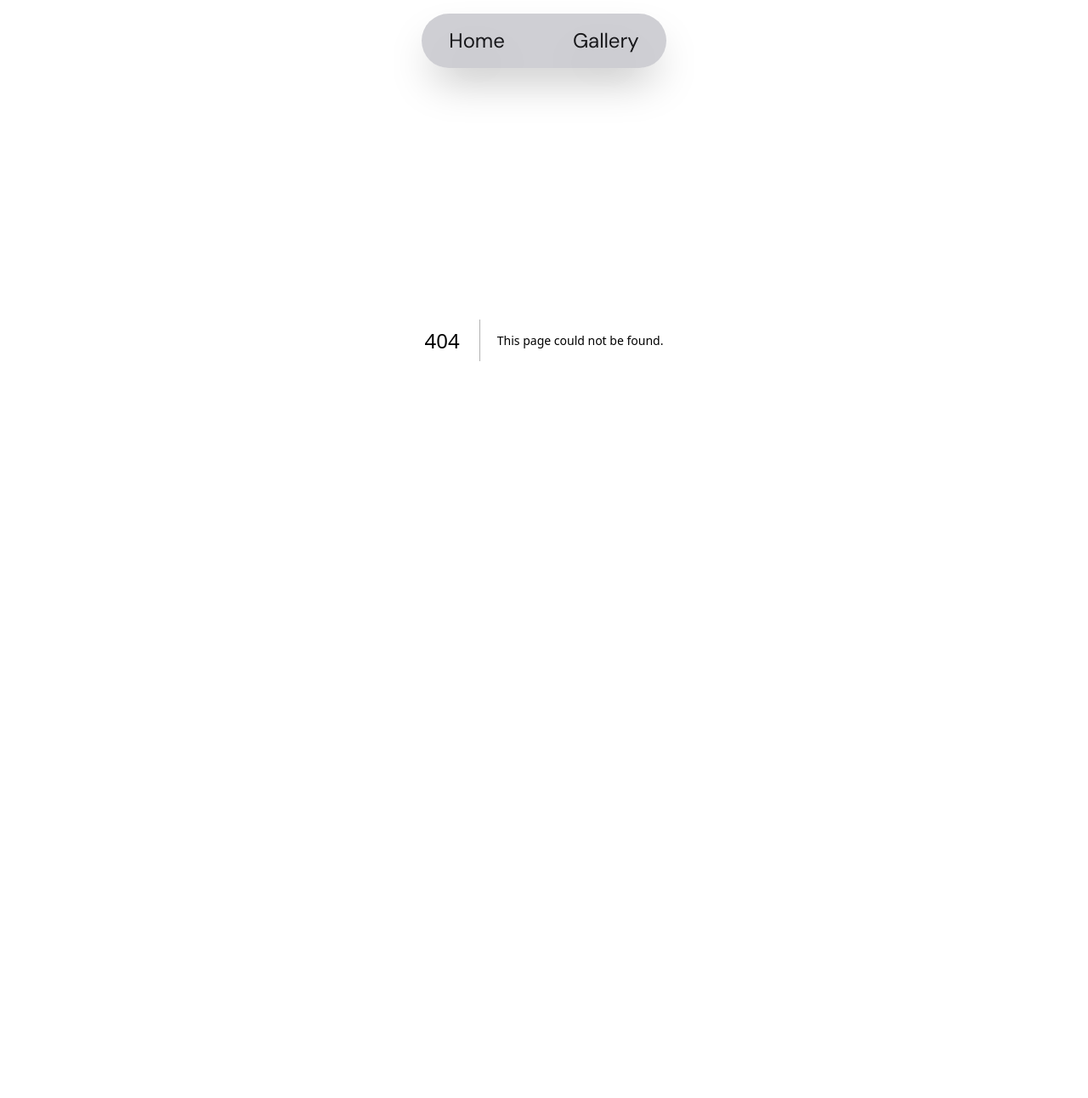
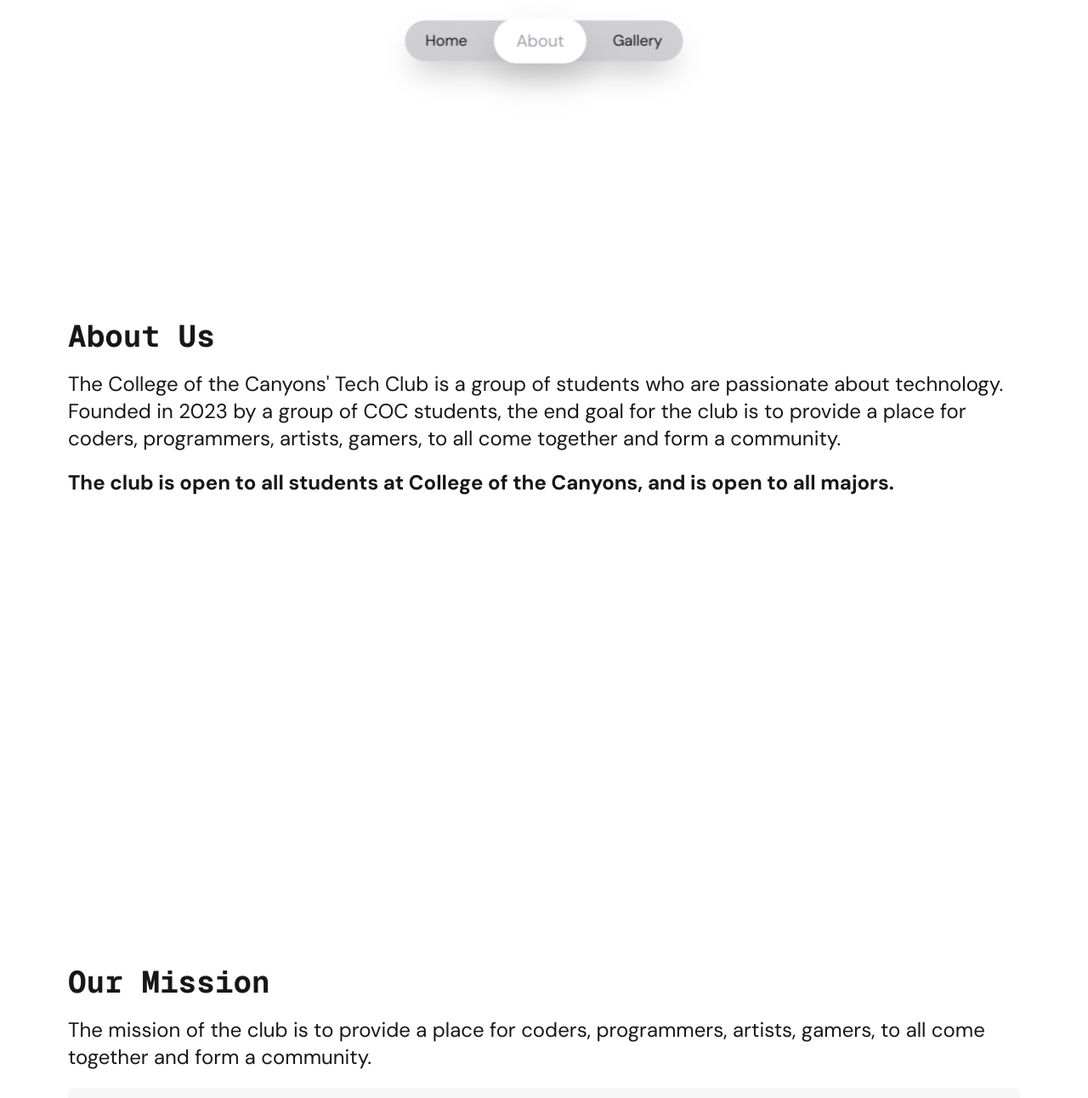
Before and after one commit to joshrashtian/coctechwebsite, a Next.js app: page /about in a window 1280 px wide. Before the commit this address had no page. Shown: the top 1292 px of the page at 85% size. Before the commit the page ends 800 px from the top, so only its background shows below. Built offline with nearby package versions, Linux system fonts and the light colour scheme.

Commit message:
Update navbar with new 'About' link and adjust styling; fix apostrophe in page title

```diff
--- a/app/(components)/navbar.tsx
+++ b/app/(components)/navbar.tsx
@@ -1,5 +1,5 @@
 "use client";
-import { Chocolate_Classical_Sans, DM_Sans } from "next/font/google";
+import { DM_Sans } from "next/font/google";
 import React from "react";
 import Link from "next/link";
 import { usePathname } from "next/navigation";
@@ -11,7 +11,7 @@
 
 export const Directory: Directory[] = [
   { name: "Home", href: "/" },
-
+  { name: "About", href: "/about" },
   { name: "Gallery", href: "/gallery" },
 ];
 
@@ -25,18 +25,18 @@
 
   return (
     <div className="absolute top-0 left-0 h-24 w-full  flex items-center justify-center">
-      <nav className="flex items-center shadow-2xl bg-zinc-400/50 backdrop-blur-sm justify-center gap-4 w-fit h-16 rounded-full">
+      <nav className="flex items-center lg:scale-75 scale-100 shadow-2xl bg-zinc-400/50 backdrop-blur-sm justify-center gap-4 w-fit h-12 lg:h-16 rounded-full">
         {Directory.map((item) => {
           const isActive = pathname.split("/")[1] === item.href.split("/")[1];
           return (
             <Link
               href={item.href}
               key={item.name}
-              className={`${font.className} py-4 px-8 ${
+              className={`${font.className} py-4 px-6 lg:px-8 ${
                 isActive
                   ? "bg-white scale-110   text-zinc-900"
                   : "text-zinc-900 "
-              }  text-2xl rounded-full hover:bg-zinc-400 hover:text-white hover:scale-105 drop-shadow-2xl duration-500`}
+              }  text-md lg:text-2xl rounded-full hover:bg-zinc-400 hover:text-white hover:scale-105 drop-shadow-2xl duration-500`}
             >
               <p
                 className={`${
--- /dev/null
+++ b/app/about/page.tsx
@@ -0,0 +1,51 @@
+import React from "react";
+import { DM_Sans } from "next/font/google";
+
+const font = DM_Sans({
+  subsets: ["latin"],
+  weight: ["400", "500", "700"],
+});
+
+const AboutPage = () => {
+  return (
+    <div
+      className={`${font.className} flex flex-col min-h-screen p-8 pb-20 gap-5 sm:p-20`}
+    >
+      <section className="flex flex-col h-screen items-start justify-center gap-5">
+        <h1 className="text-4xl font-bold font-mono">About Us</h1>
+        <p className="text-2xl">
+          The College of the Canyons&apos; Tech Club is a group of students who
+          are passionate about technology. Founded in 2023 by a group of COC
+          students, the end goal for the club is to provide a place for coders,
+          programmers, artists, gamers, to all come together and form a
+          community.
+        </p>
+        <p className="text-2xl font-bold">
+          The club is open to all students at College of the Canyons, and is
+          open to all majors.
+        </p>
+      </section>
+      <section className="flex flex-col h-screen items-start justify-center gap-5">
+        <h1 className="text-4xl font-bold font-mono">Our Mission</h1>
+        <p className="text-2xl">
+          The mission of the club is to provide a place for coders, programmers,
+          artists, gamers, to all come together and form a community.
+        </p>
+        <ol className=" list-inside list-disc gap-1 flex flex-col text-2xl">
+          <li className=" p-2 px-4 font-mono bg-zinc-200/30 rounded-md text-2xl">
+            Work on projects together to help build your resume and skillset.
+          </li>
+          <li className=" p-2 px-4 font-mono bg-zinc-200/30 rounded-md text-2xl">
+            Guest speakers from the industry to help students learn about the
+            latest trends in technology.
+          </li>
+          <li className=" p-2 px-4 font-mono bg-zinc-200/30 rounded-md text-2xl">
+            A showcase for students to show off their projects and skills.
+          </li>
+        </ol>
+      </section>
+    </div>
+  );
+};
+
+export default AboutPage;
--- a/app/page.tsx
+++ b/app/page.tsx
@@ -4,7 +4,7 @@
   return (
     <div className="flex flex-col items-center justify-center min-h-screen p-8 pb-20 gap-5 sm:p-20 font-[family-name:var(--font-geist-sans)]">
       <h1 className="text-4xl font-bold font-mono">
-        College of the Canyons' Tech Club
+        College of the Canyons&apos; Tech Club
       </h1>
       <p className="text-2xl">
         Where Developers at College of the Canyons all come together.
```
Also changed, not shown: 1 other file (tests, documents, lock files or other folders).
